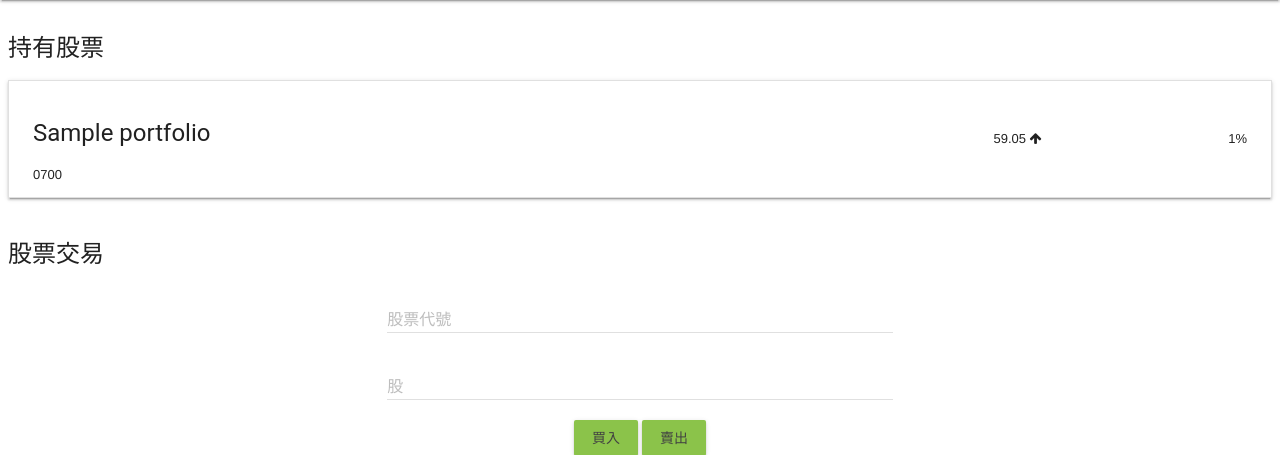
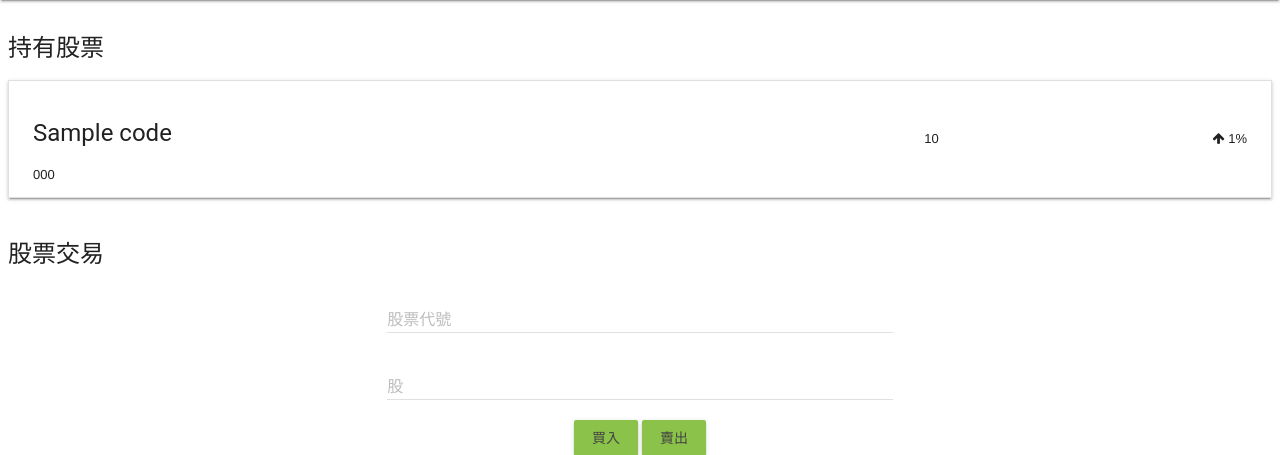
Before and after one commit to carsonwah/ying3006, a Flask app: template templates/portfolio.html in a window 1280 px wide. Shown: the part 64-519 px from the top of the page. Run offline with Flask 2, Linux system fonts and the light colour scheme; the template is opened without the code that fills it: most values are stand-ins (such as "Sample title", 1, 10 or a date in 2020); some libraries are stand-ins or nearby versions.

Commit message:
fix percentage change

```diff
--- a/app.py
+++ b/app.py
@@ -84,7 +84,7 @@ def get_user_portfolio(userid):
         stock_code = codes[index]
         stock_name = names[index]
         stock_price = prices[index]
-        stock_percentage_change = percentage_changes[index]
+        stock_percentage_change = float(percentage_changes[index])
         user_portfolio[stock_code] = {'name':stock_name,'price':stock_price,'percentage_change':stock_percentage_change}
     return user_portfolio
 
--- a/templates/portfolio.html
+++ b/templates/portfolio.html
@@ -11,14 +11,14 @@
   <h4>持有股票</h4>
   <table class="full-width mdl-data-table mdl-js-data-table mdl-data-table--selectable mdl-shadow--2dp">
     <tbody>
-      {% for portfolio in portfolios %}
+      {% for code in portfolios %}
       <tr>
         <td class="mdl-data-table__cell--non-numeric">
-          <h4>{{ portfolios[portfolio]['name'] }}</h4>
-          <div>0700</div>
+          <h4>{{ portfolios[code]['name'] }}</h4>
+          <div>{{ code }}</div>
         </td>
-        <td>59.05 <i class="fa {{ 'fa-arrow-up' if true else 'fa-arrow-down'}}"></i></td>
-        <td>1%</td>
+        <td>{{ portfolios[code]['price'] }}</td>
+        <td><i class="fa {{ 'fa-arrow-up' if portfolios[code]['percentage_change'] > 0 else 'fa-arrow-down'}}"></i> {{ portfolios[code]['percentage_change'] if portfolios[code]['percentage_change'] > 0 else portfolios[code]['percentage_change'] * -1 }}%</td>
       </tr>
       {% endfor %}
     </tbody>
```
